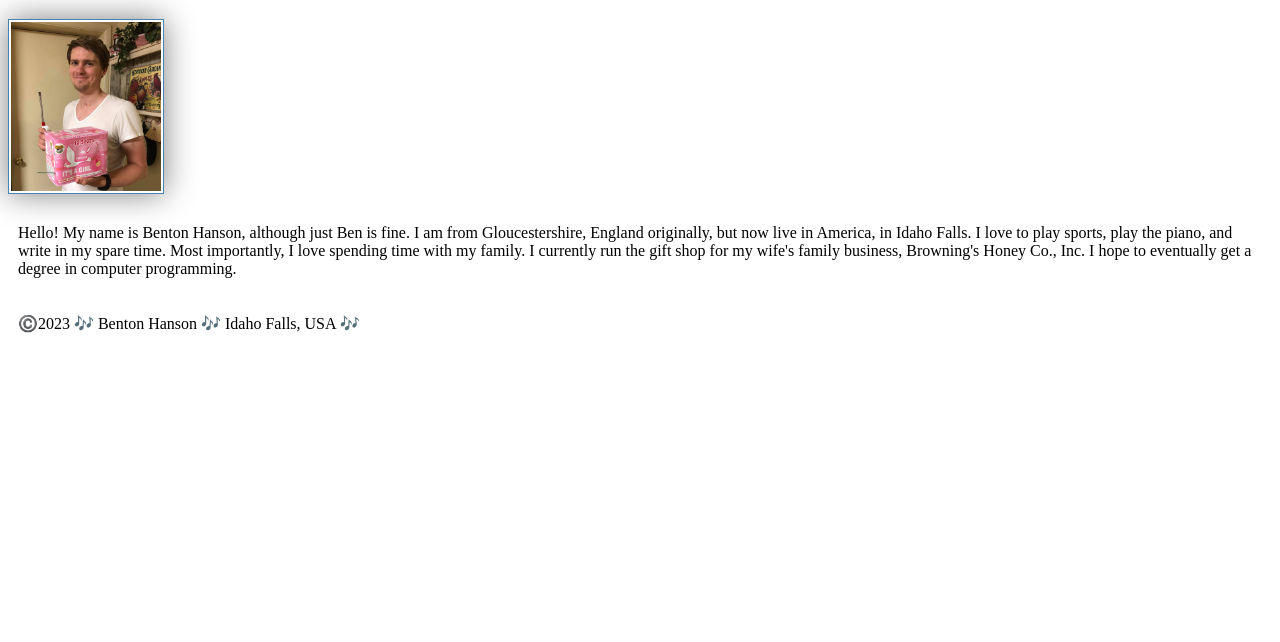
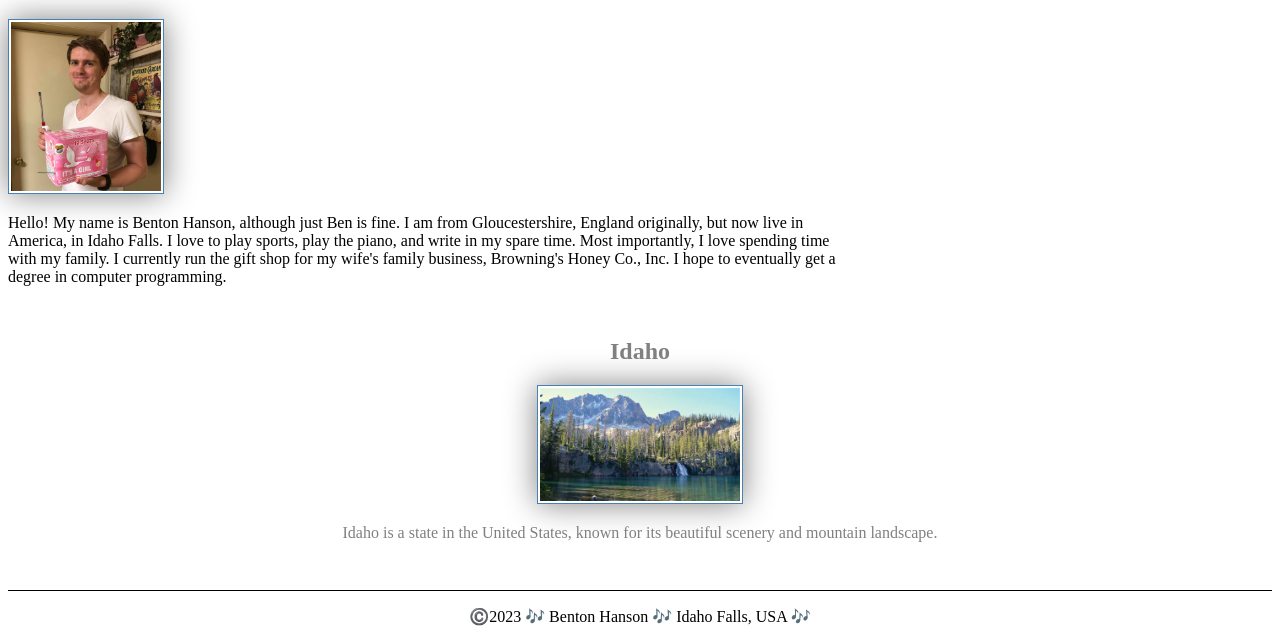
Before and after one commit to bentonah/wdd130, a plain HTML site: page index.html in a window 1280 px wide. Shown: the part 263-905 px from the top of the page. Before the commit the page ends 800 px from the top, so only its background shows below. Drawn offline with Linux system fonts and the light colour scheme.

Commit message:
enhancement

```diff
--- a/index.html
+++ b/index.html
@@ -4,6 +4,8 @@
         <link rel="stylesheet" href="styles/styles.css">
         <meta charset="utf-8">
         <meta name="viewport" content="width=device-width , initial-scale=1.0">
+        <meta name="description" content="The purpose of this webpage is to learn how to code using html in a Wed Fundamentals (WDD130) class. My name is Benton Hanson, and I will add to and improve this website as I progress through the semester.">
+        <meta name="author" content="Benton Hanson">
         <title>Benton Hanson | WDD 130</title>
     </head>
     <body>
@@ -19,6 +21,11 @@
             <img src="images/profile.jpg" alt="Hello! My name is Benton Hanson!" width="200">
             <p>Hello! My name is Benton Hanson, although just Ben is fine. I am from Gloucestershire, England originally, but now live in America, in Idaho Falls. I love to play sports, play the piano, and write in my spare time. Most importantly, I love spending time with my family. I currently run the gift shop for my wife's family business, Browning's Honey Co., Inc. I hope to eventually get a degree in computer programming.</p>
         </main>
+        <aside>
+            <h2>Idaho</h2>
+            <img src="images/idaho.jpg" alt="Idaho Mountains">
+            <p>Idaho is a state in the United States, known for its beautiful scenery and mountain landscape.</p>
+        </aside>
         <footer>
             <p>©️2023 🎶 Benton Hanson 🎶 Idaho Falls, USA 🎶</p>
         </footer>
--- a/styles/styles.css
+++ b/styles/styles.css
@@ -24,3 +24,34 @@ img {
 p {
     padding: 10px;
 }
+
+main {
+    max-width: 840px;
+}
+
+aside {
+    margin: 1em;
+    border: 2px solid rgba (0, 0, 0, 0.2) ;
+    padding: 1em;
+    background-color: white;
+    color: grey;
+    text-align: center;
+}
+
+aside img {
+    width: 200px;
+    height: auto;
+}
+
+main img {
+    width: 150px;
+    height: auto;
+}
+
+p { padding: 0;}
+
+footer {
+    margin-top: 1em;
+    border-top: 1px solid black;
+    text-align: center;
+}
```
Also changed, not shown: images/idaho.jpg (added), week02/wireframe.html (added).
